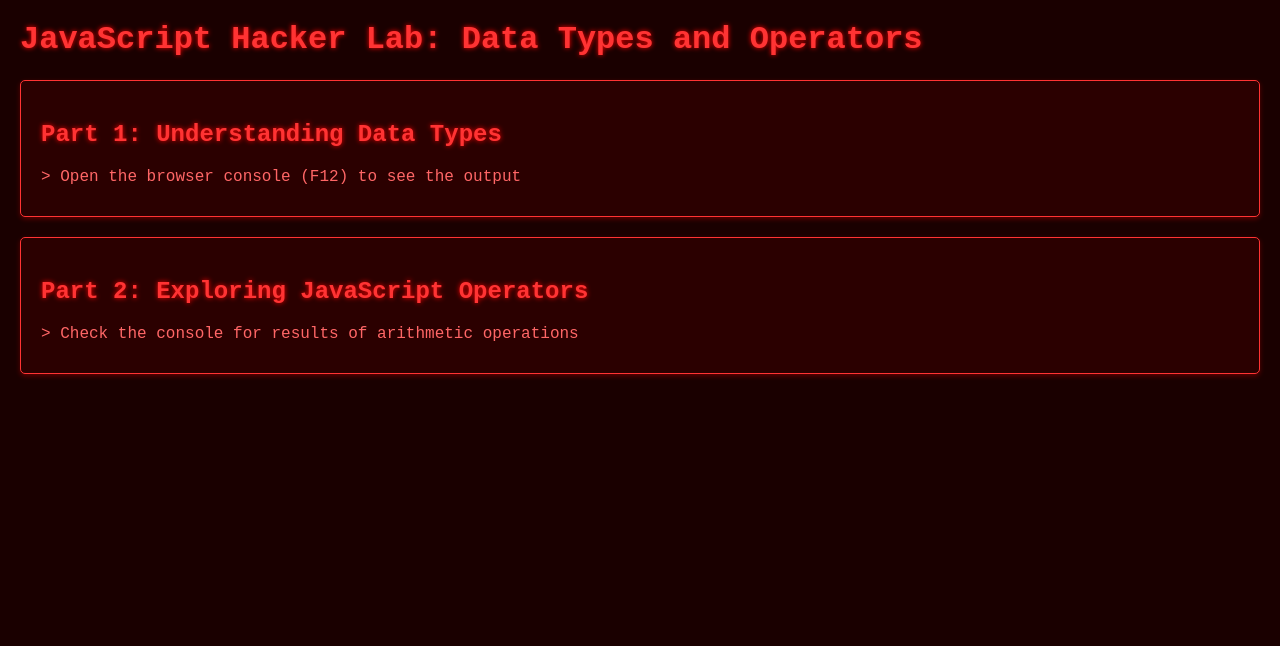
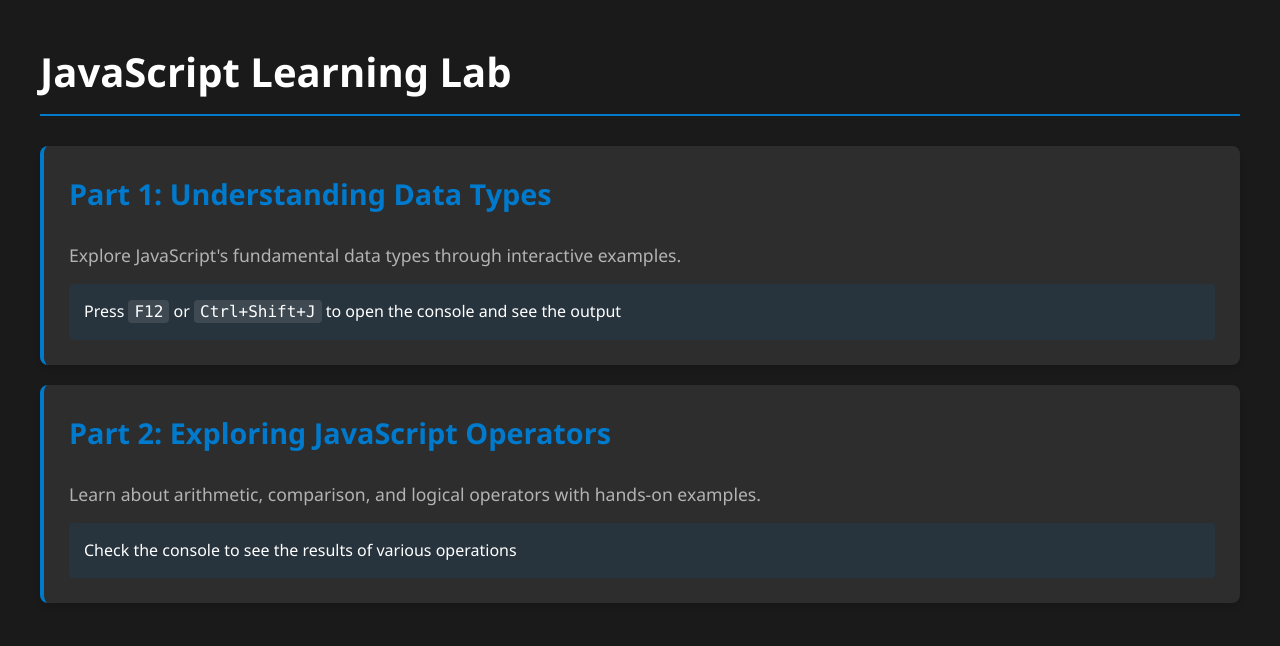
Before and after one commit to Anon23261/Module10Lesson1, a plain HTML site: page index.html in a window 1280 px wide. Drawn offline with Linux system fonts and the light colour scheme.

Commit message:
Updated to professional design with improved functionality

```diff
--- a/index.html
+++ b/index.html
@@ -3,52 +3,97 @@
 <head>
     <meta charset="UTF-8">
     <meta name="viewport" content="width=device-width, initial-scale=1.0">
-    <title>JavaScript Hacker Lab</title>
+    <title>JavaScript Learning Lab</title>
     <style>
+        :root {
+            --primary-color: #1a1a1a;
+            --secondary-color: #2d2d2d;
+            --accent-color: #007acc;
+            --text-color: #ffffff;
+            --text-secondary: #b3b3b3;
+        }
+
         body {
-            font-family: 'Courier New', monospace;
-            margin: 20px;
-            background-color: #1a0000;
-            color: #ff0000;
+            font-family: 'Segoe UI', system-ui, -apple-system, sans-serif;
+            margin: 0;
+            padding: 20px;
+            background-color: var(--primary-color);
+            color: var(--text-color);
+            line-height: 1.6;
         }
+
+        .container {
+            max-width: 1200px;
+            margin: 0 auto;
+            padding: 20px;
+        }
+
         .section {
-            background-color: #2b0000;
-            padding: 20px;
+            background-color: var(--secondary-color);
+            padding: 25px;
             margin-bottom: 20px;
-            border-radius: 5px;
-            box-shadow: 0 2px 5px rgba(255,0,0,0.3);
-            border: 1px solid #ff3333;
+            border-radius: 8px;
+            box-shadow: 0 4px 6px rgba(0, 0, 0, 0.1);
+            border-left: 4px solid var(--accent-color);
         }
+
         h1, h2 {
-            color: #ff3333;
-            text-shadow: 0 0 5px #ff0000;
+            color: var(--text-color);
+            margin-top: 0;
         }
+
+        h1 {
+            font-size: 2.5em;
+            margin-bottom: 30px;
+            border-bottom: 2px solid var(--accent-color);
+            padding-bottom: 10px;
+        }
+
+        h2 {
+            font-size: 1.8em;
+            color: var(--accent-color);
+        }
+
         .instruction {
-            color: #ff6666;
-            margin-bottom: 10px;
+            color: var(--text-secondary);
+            margin: 15px 0;
+            font-size: 1.1em;
         }
-        /* Matrix-like animation */
-        @keyframes flicker {
-            0% { opacity: 0.8; }
-            50% { opacity: 1; }
-            100% { opacity: 0.8; }
+
+        .console-hint {
+            background-color: rgba(0, 122, 204, 0.1);
+            padding: 15px;
+            border-radius: 4px;
+            margin-top: 15px;
         }
-        .section {
-            animation: flicker 2s infinite;
+
+        code {
+            background-color: rgba(255, 255, 255, 0.1);
+            padding: 2px 6px;
+            border-radius: 4px;
+            font-family: 'Consolas', monospace;
         }
     </style>
 </head>
 <body>
-    <h1>JavaScript Hacker Lab: Data Types and Operators</h1>
+    <div class="container">
+        <h1>JavaScript Learning Lab</h1>
 
-    <div class="section">
-        <h2>Part 1: Understanding Data Types</h2>
-        <div class="instruction">> Open the browser console (F12) to see the output</div>
-    </div>
+        <div class="section">
+            <h2>Part 1: Understanding Data Types</h2>
+            <div class="instruction">Explore JavaScript's fundamental data types through interactive examples.</div>
+            <div class="console-hint">
+                Press <code>F12</code> or <code>Ctrl+Shift+J</code> to open the console and see the output
+            </div>
+        </div>
 
-    <div class="section">
-        <h2>Part 2: Exploring JavaScript Operators</h2>
-        <div class="instruction">> Check the console for results of arithmetic operations</div>
+        <div class="section">
+            <h2>Part 2: Exploring JavaScript Operators</h2>
+            <div class="instruction">Learn about arithmetic, comparison, and logical operators with hands-on examples.</div>
+            <div class="console-hint">
+                Check the console to see the results of various operations
+            </div>
+        </div>
     </div>
 
     <script src="script.js"></script>
--- a/script.js
+++ b/script.js
@@ -1,65 +1,86 @@
+// Utility function for better console output
+function printSection(title) {
+    console.log('\n%c' + title, 'color: #007acc; font-size: 14px; font-weight: bold; padding: 5px 0;');
+    console.log('='.repeat(50));
+}
+
+function printSubSection(title) {
+    console.log('\n%c' + title, 'color: #4CAF50; font-size: 12px; font-weight: bold;');
+}
+
 // Part 1: Understanding Data Types
-console.log("Part 1: Understanding Data Types in JavaScript");
-console.log("-----------------------------------------");
+printSection('Part 1: Understanding Data Types in JavaScript');
 
 // Task 1: Declare variables to represent student information
-let studentName;    // String type for storing name
-let studentAge;     // Number type for storing age
-let studentGrade;   // Number type for storing grade
-let isPresent;      // Boolean type for storing attendance status
+let studentName;    // String type
+let studentAge;     // Number type
+let studentGrade;   // Number type
+let isPresent;      // Boolean type
 
-// Task 2: Assign sample values to the student information variables
-studentName = "Alice";
+// Task 2: Assign sample values
+studentName = "Alice Johnson";
 studentAge = 15;
 studentGrade = 10;
 isPresent = true;
 
-// Task 3: Display the student information
-console.log("Student Information:");
-console.log("Name:", studentName);
-console.log("Age:", studentAge);
-console.log("Grade:", studentGrade);
-console.log("Is Present:", isPresent);
-console.log("\n"); // Add a blank line for readability
+// Task 3: Display student information
+printSubSection('Student Information');
+console.log({
+    Name: studentName,
+    Age: studentAge,
+    Grade: studentGrade,
+    'Attendance Status': isPresent
+});
 
 // Part 2: Exploring JavaScript Operators
-console.log("Part 2: Exploring JavaScript Operators");
-console.log("-----------------------------------------");
+printSection('Part 2: Exploring JavaScript Operators');
 
-// Task 1 & 2: Declare and assign values to numeric variables
+// Task 1 & 2: Declare and assign values
 let num1 = 20;
 let num2 = 5;
-console.log("Initial Values:");
-console.log("num1 =", num1);
-console.log("num2 =", num2);
-console.log("\n");
 
-// Task 3: Perform arithmetic operations
-console.log("Arithmetic Operations:");
-console.log("Sum:", num1 + num2);
-console.log("Difference:", num1 - num2);
-console.log("Product:", num1 * num2);
-console.log("Quotient:", num1 / num2);
-console.log("\n");
+printSubSection('Initial Values');
+console.log({
+    'Number 1': num1,
+    'Number 2': num2
+});
 
-// Task 4: Explore assignment operators
-console.log("Assignment Operators:");
+// Task 3: Arithmetic Operations
+printSubSection('Arithmetic Operations');
+console.log({
+    'Addition (num1 + num2)': num1 + num2,
+    'Subtraction (num1 - num2)': num1 - num2,
+    'Multiplication (num1 * num2)': num1 * num2,
+    'Division (num1 / num2)': num1 / num2,
+    'Modulus (num1 % num2)': num1 % num2
+});
+
+// Task 4: Assignment Operators
+printSubSection('Assignment Operators');
 num1 += 5;  // Add 5 to num1
 num2 *= 2;  // Multiply num2 by 2
-console.log("Updated num1:", num1);
-console.log("Updated num2:", num2);
-console.log("\n");
+console.log({
+    'num1 after adding 5': num1,
+    'num2 after multiplying by 2': num2
+});
 
-// Task 5: Use comparison operators
-console.log("Comparison Operators:");
-console.log("Is num1 equal to num2?", num1 === num2);
-console.log("Is num1 greater than num2?", num1 > num2);
-console.log("Is num1 not equal to num2?", num1 !== num2);
-console.log("\n");
+// Task 5: Comparison Operators
+printSubSection('Comparison Operators');
+console.log({
+    'Equal to (num1 === num2)': num1 === num2,
+    'Greater than (num1 > num2)': num1 > num2,
+    'Less than (num1 < num2)': num1 < num2,
+    'Not equal to (num1 !== num2)': num1 !== num2,
+    'Greater than or equal to (num1 >= num2)': num1 >= num2,
+    'Less than or equal to (num1 <= num2)': num1 <= num2
+});
 
-// Task 6: Apply logical operators
-console.log("Logical Operators:");
+// Task 6: Logical Operators
+printSubSection('Logical Operators');
 let isPositive = num1 > 0 && num2 > 0;
 let isEven = num1 % 2 === 0 || num2 % 2 === 0;
-console.log("Are both numbers positive?", isPositive);
-console.log("Is at least one number even?", isEven);
+console.log({
+    'Both numbers are positive (AND)': isPositive,
+    'At least one number is even (OR)': isEven,
+    'num1 is NOT zero': !num1
+});
```
Also changed, not shown: 1 other file.
